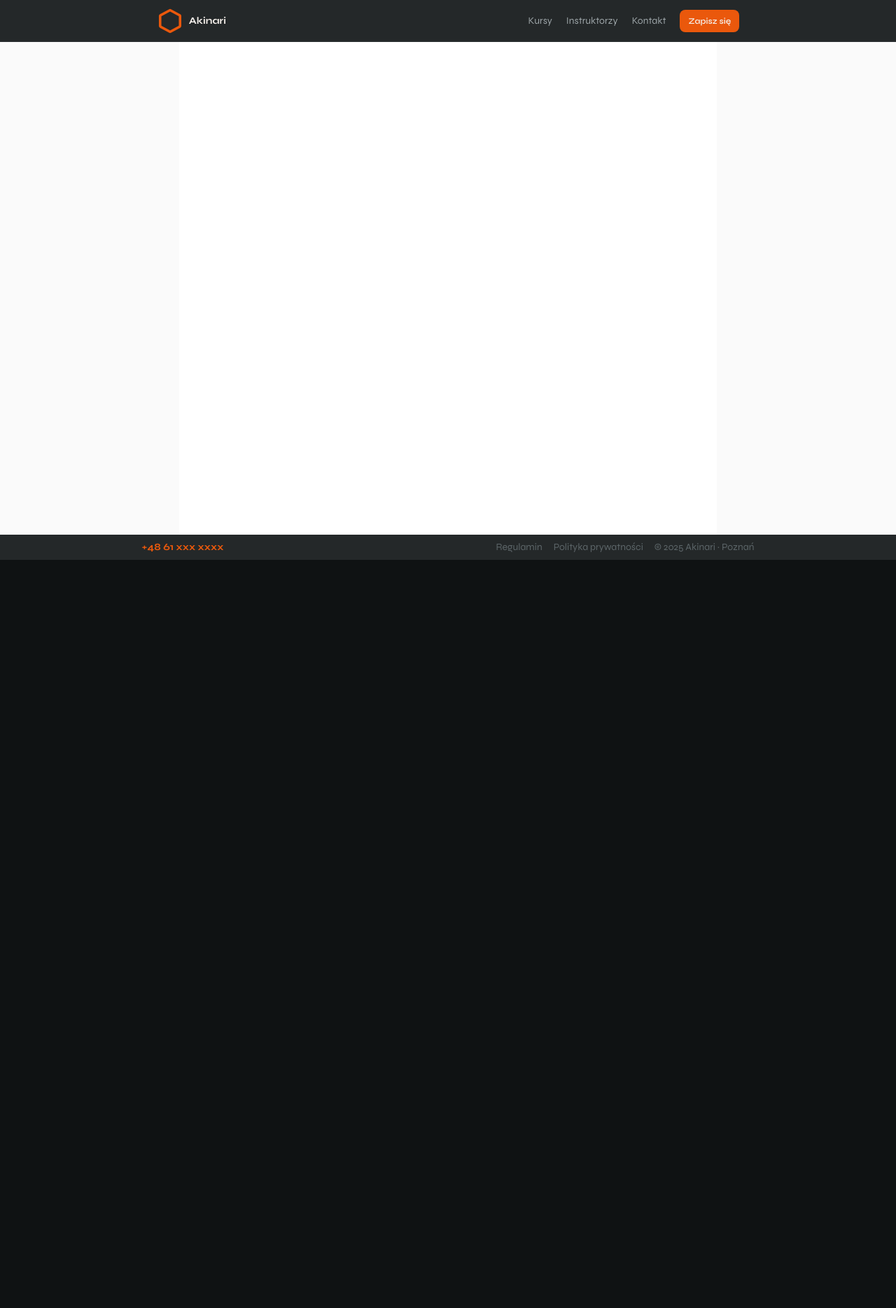
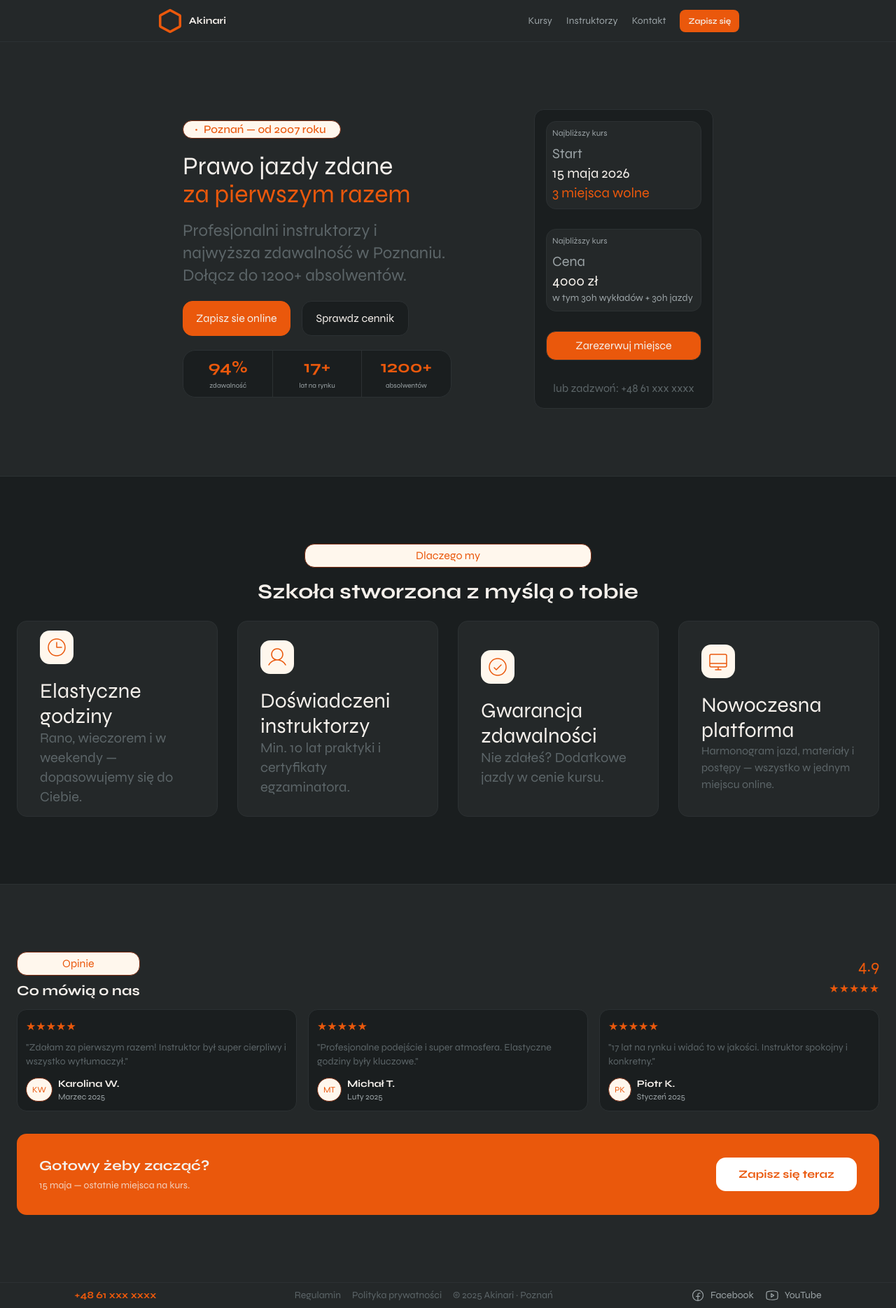
Before and after one commit to NeX0uSman/AkihariDemo, a Next.js app: page / in a window 1280 px wide. Shown: the whole page at 70% size. Before the commit the page ends 800 px from the top, so only its background shows below. Built offline with nearby package versions, Linux system fonts and the light colour scheme.

Commit message:
/not-found, /contacts, footer - ready.

```diff
--- a/src/app/contact/page.tsx
+++ b/src/app/contact/page.tsx
@@ -1,11 +1,188 @@
-import React from 'react'
+"use client";
+import Pill from "@/components/Pill";
+import { Button } from "@/components/ui/button";
+import { Card, CardContent, CardHeader, CardTitle } from "@/components/ui/card";
+import { ClockIcon } from "@phosphor-icons/react";
+import { EnvelopeIcon } from "@phosphor-icons/react/dist/ssr";
+
+import { MapPinIcon, PhoneIcon } from "lucide-react";
+import React from "react";
 
 const page = () => {
+  const contactInfo = [
+    {
+      icon: <PhoneIcon size={36} color="#EA580C" />,
+      label: "Telefon",
+      value: "+48 61 XXX XXXX",
+      content: "Pon–Pt: 9:00 – 18:00",
+      cta: "Zadzwoń teraz",
+      href: "tel:+4861XXXXXXX",
+    },
+
+    {
+      icon: <EnvelopeIcon size={36} weight="light" color="#EA580C" />,
+      label: "Email",
+      value: "biuro@akinari.eu",
+      content: "Odpowiadamy w ciągu 24h",
+      cta: "Napisz do nas",
+      href: "mailto:artemkirpotenko@gmail.com",
+    },
+
+    {
+      icon: <MapPinIcon size={36} color="#EA580C" />,
+      label: "Adres",
+      value: "ul. Jackowskiego 22, Poznań",
+      content: "61-000 Poznań (MODENA)",
+      cta: "Otwórz w mapach",
+      href: "https://maps.app.goo.gl/wwS5nSSYcbjJiE4dA",
+    },
+
+    {
+      icon: <ClockIcon size={36} weight="light" color="#EA580C" />,
+      label: "Godziny Zajęć",
+      schedule: [
+        { day: "Czwartek", from: "17:30", to: "19:00" },
+        { day: "Sobota", from: "9:00", to: "12:00" },
+      ],
+      biuro: [
+        {
+          name: "Biuro",
+          day: "Śr-Cz",
+          from: "16:00",
+          to: "18:00",
+        },
+      ],
+      href: null,
+    },
+  ];
+
   return (
-    <div>
+    <div className="bg-(--bg-secondary) w-full min-h-screen flex flex-col justify-start items-center gap-6 p-8">
+      <Pill text="KONTAKT" />
 
+      <div className="flex flex-col gap-2 justify-center items-center animate-fadeUpHeader">
+        <h1 className="text-[clamp(36px,5vw,56px)] font-extrabold text-center">
+          Skontaktuj się <span className="text-(--accent)">z nami</span>
+        </h1>
+        <p className="text-(--text-secondary) text-center">
+          Jesteśmy do Twojej dyspozycji — zadzwoń, napisz lub wpadnij do nas
+        </p>
+      </div>
+
+      <div className="grid grid-cols-1 md:grid-cols-2 gap-6 max-w-6xl w-auto">
+        {contactInfo.map((card, index) => {
+          return (
+            <Card
+              key={index}
+              style={{
+                animationDelay: `${(index + 1) * 0.1}s`,
+                animationFillMode: "both",
+              }}
+              className="card-glow border border-(--border) flex flex-col gap-2 justify-start"
+            >
+              <CardHeader>
+                <span className="flex flex-row items-start p-2 bg-(--accent-bg) border border-(--accent-border) rounded-xl w-fit">
+                  {card.icon}
+                </span>
+                <p className="text-(--text-muted) font-bold">
+                  {card.label.toUpperCase()}
+                </p>
+                <CardTitle className="text-2xl">{card.value}</CardTitle>
+              </CardHeader>
+              <CardContent>
+                <p className="text-(--text-secondary)">{card.content}</p>
+
+                {/*For Godziny Zajec only */}
+                {card.schedule && (
+                  <div className="grid grid-cols-2 gap-2 mb-2">
+                    {card.schedule.map((day, index) => {
+                      return (
+                        <div
+                          key={index}
+                          className="flex flex-col p-2 bg-(--bg-secondary) rounded-xl border border-(--border)p-2"
+                        >
+                          <span className="text-white text-xl">{day.day}:</span>
+                          <span className="text-(--accent) font-bold">
+                            {" "}
+                            {day.from} – {day.to}
+                          </span>
+                        </div>
+                      );
+                    })}
+                  </div>
+                )}
+                {card.biuro && (
+                  <div className="grid grid-cols-2 gap-2">
+                    {card.biuro.map((day, index) => {
+                      return (
+                        <div
+                          key={index}
+                          className="flex flex-col p-2 bg-(--bg-secondary) rounded-xl border border-(--border) w-auto"
+                        >
+                          <span className="text-white text-xl">{day.name}</span>
+                          <div>
+                            <span className="text-(--text-secondary)">
+                              {day.day}:{" "}
+                            </span>
+                            <span className="text-(--accent) font-bold">
+                              {" "}
+                              {day.from} – {day.to}
+                            </span>
+                          </div>
+                        </div>
+                      );
+                    })}
+                  </div>
+                )}
+                {/*For Godziny Zajec only */}
+
+                {/*For CTA*/}
+                {card.cta ? (
+                  <a
+                    target="_blank"
+                    className="flex items-center gap-1 text-(--accent) group text-md"
+                    href={card.href}
+                  >
+                    <span className="cursor-pointer">{card.cta}</span>
+                    <span className="transition-transform duration-200 group-hover:translate-x-1">
+                      {" "}
+                      →
+                    </span>
+                  </a>
+                ) : (
+                  ""
+                )}
+                {/*For CTA*/}
+              </CardContent>
+            </Card>
+          );
+        })}
+      </div>
+      <div style={{
+        animationDelay: `${(contactInfo.length + 2) * 0.1}`
+      }} className="rounded-xl card-glow border border-(--border) animate-fadeUpHeader w-full max-w-3xl">
+        <iframe
+          src="https://www.google.com/maps/embed?pb=!1m18!1m12!1m3!1d2433.8306277857914!2d16.9001487!3d52.409745799999996!2m3!1f0!2f0!3f0!3m2!1i1024!2i768!4f13.1!3m3!1m2!1s0x470444c918891f93%3A0x4cb0834abf7155cd!2sOSK%20AKINARI!5e0!3m2!1sru!2spl!4v1777237117007!5m2!1sru!2spl"
+          width="100%"
+          height="450"
+          style={{ border: 0 }}
+          loading="lazy"
+          referrerPolicy="no-referrer-when-downgrade"
+          className="opacity-0 transition-opacity duration-500"
+          onLoad={(e) => e.currentTarget.classList.replace('opacity-0', 'opacity-100')}
+        ></iframe>
+        <div className="flex flex-row justify-between items-center p-5">
+          <div className="flex flex-col">
+            <p className="font-bold text-md text-white">OSK Akinari</p>
+            <p className="text-(--text-muted)">
+              ul. Jackowskiego 22 (MODENA), 61-000 Poznań
+            </p>
+          </div>
+          <Button className="p-2">Nawiguj →</Button>
+        </div>
+      </div>
     </div>
-  )
-}
+  );
+};
 
-export default page
+export default page;
--- a/src/app/landing/page.tsx
+++ /dev/null
@@ -1,16 +0,0 @@
-import Header from "../../components/Header";
-import Hero from "../../components/Hero";
-import Reviews from "../../components/Reviews";
-import WhyUs from "../../components/WhyUs";
-
-const page = () => {
-  return (
-    <main className="font(--font-nunito)">
-      <Hero />
-      <WhyUs />
-      <Reviews />
-    </main>
-  );
-};
-
-export default page;
--- a/src/app/page.tsx
+++ b/src/app/page.tsx
@@ -1,11 +1,16 @@
-import Image from "next/image";
+import Header from "@/components/Header";
+import Hero from "@/components/Hero";
+import Reviews from "@/components/Reviews";
+import WhyUs from "@/components/WhyUs";
 
-export default function Home() {
+const page = () => {
   return (
-    <div className="flex flex-col flex-1 items-center justify-center bg-zinc-50 font-sans dark:bg-black">
-      <main className="flex flex-1 w-full max-w-3xl flex-col items-center justify-between py-32 px-16 bg-white dark:bg-black sm:items-start">
+    <main className="font(--font-nunito)">
+      <Hero />
+      <WhyUs />
+      <Reviews />
+    </main>
+  );
+};
 
-      </main>
-    </div>
-  );
-}
+export default page;
--- a/src/components/Footer.tsx
+++ b/src/components/Footer.tsx
@@ -1,10 +1,15 @@
+"use client";
+import { FacebookLogoIcon, YoutubeLogoIcon } from "@phosphor-icons/react";
 import Link from "next/link";
 import React from "react";
 
 const Footer = () => {
   return (
     <div className="flex flex-col md:flex-row justify-center md:justify-around items-center bg-(--bg-tertiary) p-2">
-      <a href="tel:+4861xxxxxxx" className="text-(--accent) font-bold text-sm hover:text-(--accent-hover) duration-300 transition-colors">
+      <a
+        href="tel:+4861xxxxxxx"
+        className="text-(--accent) font-bold text-sm hover:text-(--accent-hover) duration-300 transition-colors"
+      >
         +48 61 xxx xxxx
       </a>
       <div className="md:flex md:flex-row md:gap-4">
@@ -16,6 +21,24 @@ const Footer = () => {
         </p>
         <p className="text-(--text-muted) text-sm">© 2025 Akinari · Poznań</p>
       </div>
+      <div className="flex gap-4 items-center">
+        <a
+          href="https://www.facebook.com/oskakinari"
+          target="_blank"
+          className="flex items-center gap-2 text-(--text-secondary) hover:text-(--accent) transition-colors"
+        >
+          <FacebookLogoIcon size={20} />
+          <span className="text-sm">Facebook</span>
+        </a>
+        <a
+          href="https://www.youtube.com/@oskakinari9130"
+          target="_blank"
+          className="flex items-center gap-2 text-(--text-secondary) hover:text-(--accent) transition-colors"
+        >
+          <YoutubeLogoIcon size={20} />
+          <span className="text-sm">YouTube</span>
+        </a>
+      </div>
     </div>
   );
 };
--- a/src/components/Header.tsx
+++ b/src/components/Header.tsx
@@ -20,7 +20,7 @@ const Header = () => {
       <header className="flex w-full h-15 text-sm justify-between items-center border-b border-(--border) p-2 font-[syne] bg-(--bg-tertiary) md:justify-around">
         <section className="flex gap-2 items-center justify-center">
           <HexagonIcon size={38} weight="bold" color="#EA580C" />
-          <Link href="/landing" className="text-(--text-primary) font-bold">
+          <Link href="/" className="text-(--text-primary) font-bold">
             Akinari
           </Link>
         </section>
--- a/src/components/Hero.tsx
+++ b/src/components/Hero.tsx
@@ -30,7 +30,7 @@ const Hero = () => {
             <Link href="/enrollment" className="w-[10vw] md:w-auto xl:w-[12vw] 2xl:w-[10vw] flex justify-center items-center border border-(--accent) rounded-xl min-h-auto p-3 bg-(--accent) hover:bg-(--accent-hover) transition-all duration-200 text-center">
               Zapisz sie online
             </Link>
-            <Link href="/courses" className="w-[10vw] md:w-auto xl:w-[12vw] 2xl:w-[10vw] flex justify-center items-center border border-(--border) rounded-xl min-h-auto p-3 bg-(--bg-secondary) hover:bg-(--bg-tertiary) transition-all duration-200 flex justify-center items-center">
+            <Link href="/courses" className="w-[10vw] md:w-auto xl:w-[12vw] 2xl:w-[10vw] flex justify-center items-center border border-(--border) rounded-xl min-h-auto p-3 bg-(--bg-secondary) hover:bg-(--bg-tertiary) transition-all duration-200">
               Sprawdz cennik
             </Link>
           </div>
@@ -97,7 +97,7 @@ const Hero = () => {
             </Link>
             <span className="text-(--text-muted) hidden flex-row justify-center md:flex">lub zadzwoń: +48 61 xxx xxxx</span>
           </div>
-          <Link href="/courses" className="block text-xl min-h-auto p-1.5 w-full border border-(--border) rounded-xl md:hidden hover:bg-(--bg-tertiary) transition-all duration-200">
+          <Link href="/courses" className="text-center block text-xl min-h-auto p-1.5 w-full border border-(--border) rounded-xl md:hidden hover:bg-(--bg-tertiary) transition-all duration-200">
             Sprawdź pełny cennik
           </Link>
         </section>
--- /dev/null
+++ b/src/const/contactInfo.ts
@@ -0,0 +1,10 @@
+import { PhoneIcon } from 'lucide-react';
+
+
+
+export const contactPhone = {
+      icon: <PhoneIcon size={52}/>,
+      label: "Telefon",
+      value: "+48 61 XXX XXXX",
+      href: "tel:+4861XXXXXXX",
+    }
```
Also changed, not shown: src/app/globals.css (+9 -1 lines), src/app/not-found.tsx (+16 -6 lines).
